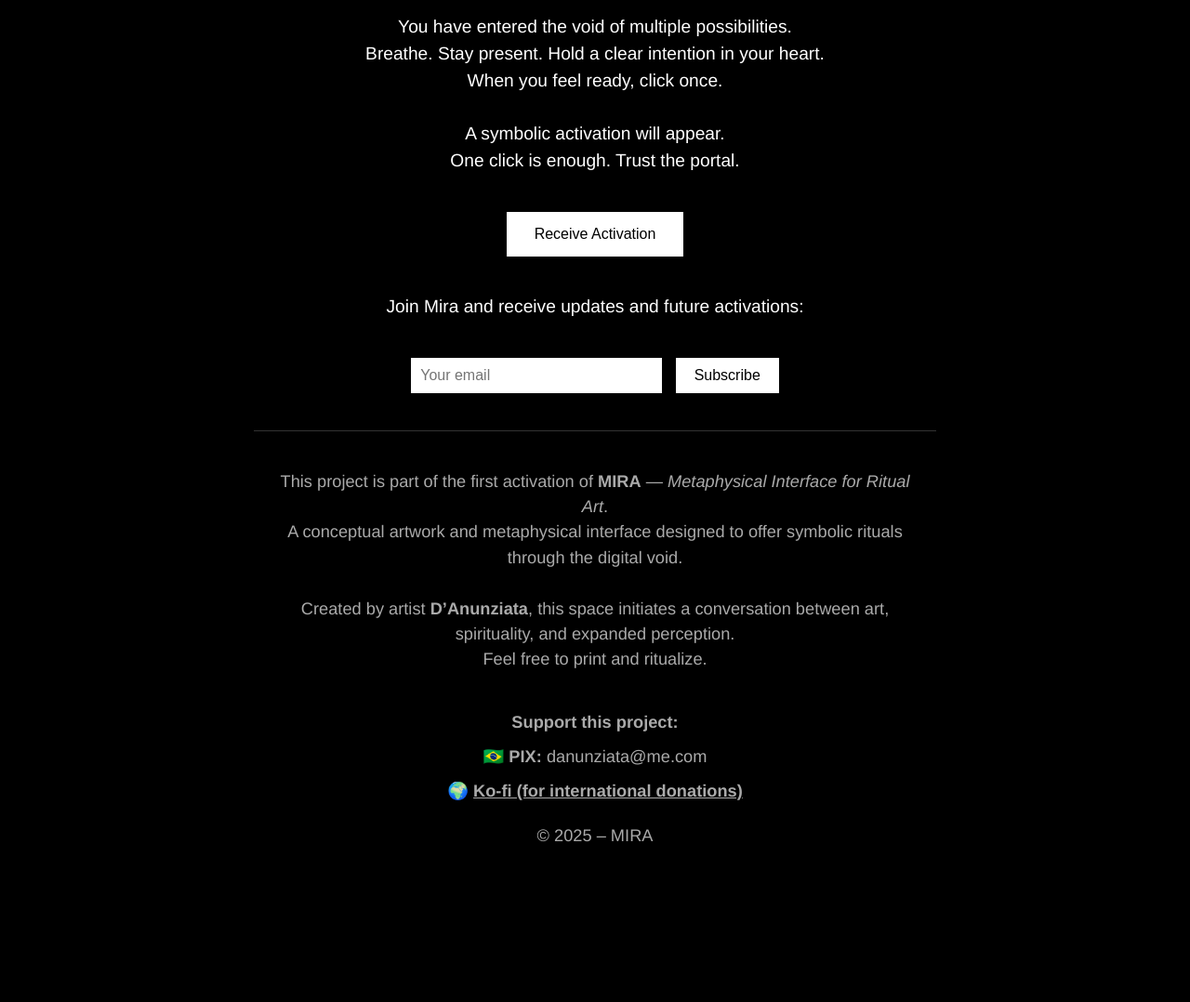
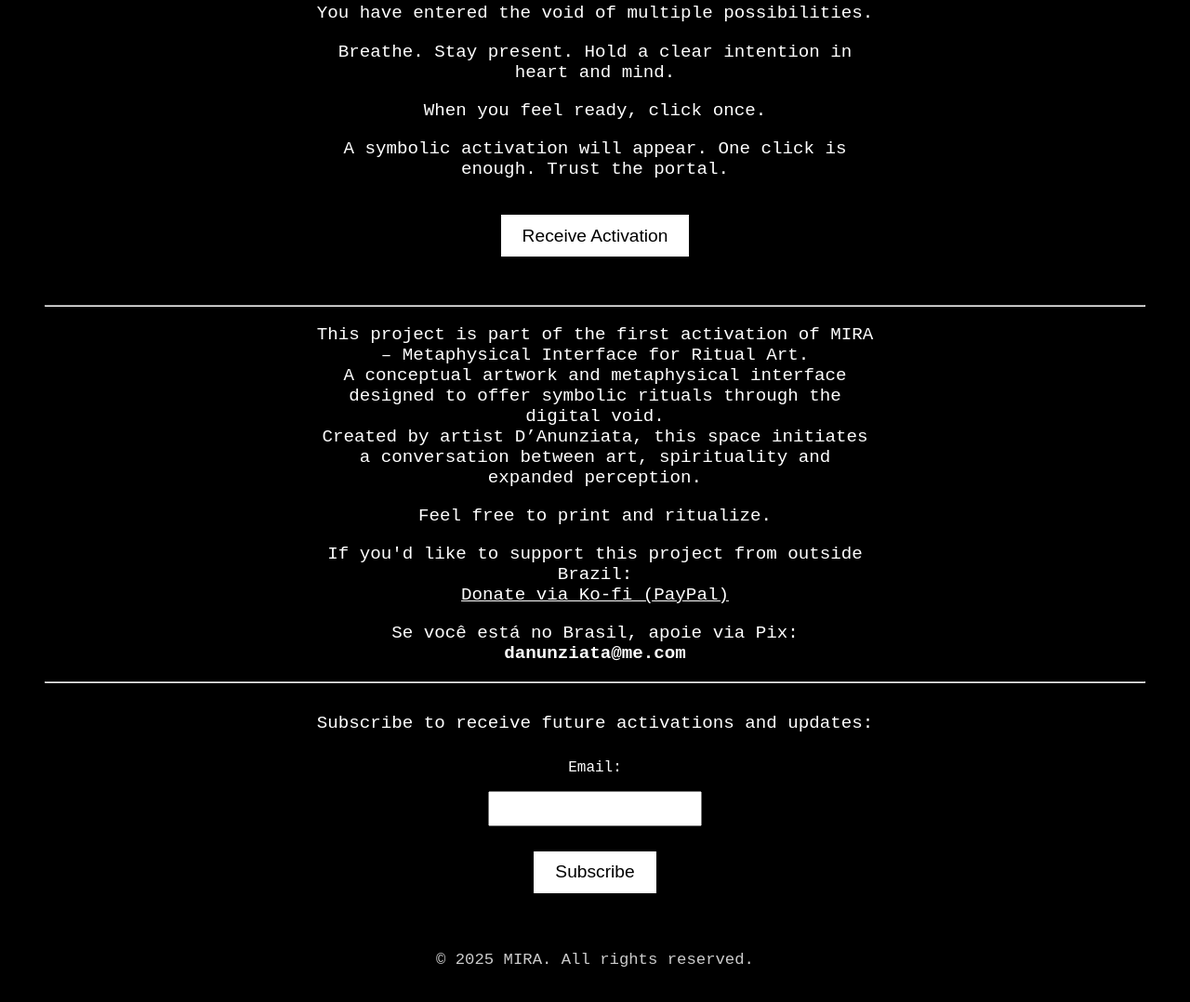
Before and after one commit to Metaphysical-Interface-for-Ritual-Art/mira, a plain HTML site: page index.html in a window 1280 px wide. Shown: the part 150-1228 px from the top of the page at 93% size. Before the commit the page ends 1140 px from the top, so only its background shows below. Drawn offline with Linux system fonts and the light colour scheme.

Commit message:
Update index.html

```diff
--- a/index.html
+++ b/index.html
@@ -2,121 +2,145 @@
 <html lang="en">
 <head>
   <meta charset="UTF-8">
-  <title>MIRA — Metaphysical Interface for Ritual Art</title>
+  <meta name="viewport" content="width=device-width, initial-scale=1">
+  <title>MIRA – Metaphysical Interface for Ritual Art</title>
   <style>
     body {
-      background-color: #000;
-      color: #fff;
-      font-family: 'Helvetica Neue', sans-serif;
+      background-color: black;
+      color: white;
+      font-family: "Courier New", Courier, monospace;
       text-align: center;
-      padding: 50px 20px;
+      padding: 40px;
     }
+
     h1 {
       font-size: 3em;
-      letter-spacing: 0.1em;
-      margin-bottom: 20px;
+      margin-bottom: 0.2em;
     }
-    p { font-size: 1.2em; line-height: 1.5em; max-width: 700px; margin: 20px auto; }
+
+    p {
+      font-size: 1.2em;
+      margin: 1em auto;
+      max-width: 600px;
+    }
+
     button {
-      background-color: #fff; color: #000;
-      border: none; padding: 15px 30px;
-      font-size: 1em; margin-top: 20px;
-      cursor: pointer; transition: background-color 0.3s ease;
-    }
-    button:hover { background-color: #ccc; }
-    .result {
-      margin-top: 40px;
-      font-size: 1.4em;
-      color: #ffea00;
-    }
-    footer {
-      margin-top: 60px;
-      font-size: 0.95em;
-      color: #aaa;
-      max-width: 700px;
-      margin: auto;
-      line-height: 1.6em;
-    }
-    hr { border: 0; height: 1px; background: #333; margin: 40px auto; width: 60%; }
-    .newsletter {
-      margin-top: 40px;
-    }
-    .newsletter input {
-      padding: 10px;
-      font-size: 1em;
-      width: 250px;
-      max-width: 80%;
+      font-size: 1.2em;
+      padding: 0.6em 1.2em;
+      margin: 1em;
+      background-color: white;
+      color: black;
       border: none;
-      margin-right: 10px;
-    }
-    .newsletter button {
-      padding: 10px 20px;
-      font-size: 1em;
       cursor: pointer;
     }
-    .donation-section {
-      margin-top: 40px;
+
+    #activation {
+      margin-top: 2em;
     }
-    .donation-section p {
-      margin: 10px 0;
+
+    img {
+      margin-top: 20px;
+      max-width: 80%;
+      height: auto;
+      border: 1px solid white;
+    }
+
+    footer {
+      margin-top: 3em;
+      font-size: 0.9em;
+      color: #ccc;
+    }
+
+    input, label {
+      font-family: "Courier New", Courier, monospace;
+      display: block;
+      margin: 0.5em auto;
+      padding: 0.5em;
+      font-size: 1em;
+    }
+
+    form {
+      margin-top: 2em;
     }
   </style>
 </head>
 <body>
+
   <h1>MIRA</h1>
-  <p>You have entered the void of multiple possibilities.<br>
-     Breathe. Stay present. Hold a clear intention in your heart.<br>
-     When you feel ready, click once.<br><br>
-     A symbolic activation will appear.<br>
-     One click is enough. Trust the portal.
-  </p>
+  <p>You have entered the void of multiple possibilities.</p>
+  <p>Breathe. Stay present. Hold a clear intention in heart and mind.</p>
+  <p>When you feel ready, click once.</p>
+  <p>A symbolic activation will appear. One click is enough. Trust the portal.</p>
 
-  <button onclick="generate()">Receive Activation</button>
+  <button onclick="generateActivation()">Receive Activation</button>
 
-  <div class="result" id="activation"></div>
-
-  <div class="newsletter">
-    <p>Join Mira and receive updates and future activations:</p>
-    <form action=https://formspree.io/f/mnnvrooj method="POST">
-      <input type="email" name="_replyto" placeholder="Your email" required>
-      <button type="submit">Subscribe</button>
-    </form>
-  </div>
+  <div id="activation"></div>
 
   <hr>
 
+  <p>This project is part of the first activation of MIRA – Metaphysical Interface for Ritual Art.<br>
+    A conceptual artwork and metaphysical interface designed to offer symbolic rituals through the digital void.<br>
+    Created by artist D’Anunziata, this space initiates a conversation between art, spirituality and expanded perception.</p>
+
+  <p>Feel free to print and ritualize.</p>
+
+  <p>If you'd like to support this project from outside Brazil:<br>
+    <a href="https://ko-fi.com/supportmira" target="_blank" style="color:white;">Donate via Ko-fi (PayPal)</a>
+  </p>
+
+  <p>Se você está no Brasil, apoie via Pix:<br>
+    <strong>danunziata@me.com</strong>
+  </p>
+
+  <hr>
+
+  <form action="https://formspree.io/f/mnnvrooj" method="POST">
+    <p>Subscribe to receive future activations and updates:</p>
+    <label for="email">Email:</label>
+    <input type="email" name="email" required>
+    <button type="submit">Subscribe</button>
+  </form>
+
   <footer>
-    <p>This project is part of the first activation of <strong>MIRA</strong> — <em>Metaphysical Interface for Ritual Art</em>.<br>
-       A conceptual artwork and metaphysical interface designed to offer symbolic rituals through the digital void.<br><br>
-       Created by artist <strong>D’Anunziata</strong>, this space initiates a conversation between art, spirituality, and expanded perception.<br>
-       Feel free to print and ritualize.
-    </p>
-
-    <div class="donation-section">
-      <p><strong>Support this project:</strong></p>
-
-      <p>🇧🇷 <strong>PIX:</strong> danunziata@me.com</p>
-
-      <p>🌍 <strong><a href="https://ko-fi.com/seupage" target="_blank" style="color:#aaa;">Ko‑fi (for international donations)</a></strong></p>
-    </div>
-
-    <p>© 2025 – MIRA</p>
+    <p>&copy; 2025 MIRA. All rights reserved.</p>
   </footer>
 
   <script>
-    const messages = [ /* suas 108 frases aqui */ ];
-    let clickCount = 0;
+    const texts = [
+      "Invent a word and use it today as a spell.",
+      "Stand still for one minute and listen to the quietest sound.",
+      "Pick up the first object to your left. It has a message.",
+      "Imagine a bridge made of light. Cross it with your mind.",
+      "Take 40 sips of water while gazing at the sky.",
+      "Open the nearest book to page 33 and read it aloud.",
+      "Draw a circle in the air and step through it.",
+      "Walk outside and find something round. It knows you.",
+      "The answer is where no one thinks to look.",
+      "Close your eyes and name three colors you feel."
+    ];
 
-    function generate() {
-      clickCount++;
-      if (clickCount > 2) {
-        document.getElementById('activation').innerText = "One click is enough. Trust the portal.";
+    let activationShown = 0;
+
+    function generateActivation() {
+      const activationDiv = document.getElementById('activation');
+
+      if (activationShown >= 1) {
+        activationDiv.innerHTML = "<p><em>Only one activation per visit is recommended. Trust the portal.</em></p>";
         return;
       }
-      const idx = Math.floor(Math.random() * messages.length);
-      const sel = messages[idx];
-      document.getElementById('activation').innerText = sel;
+
+      const randomText = texts[Math.floor(Math.random() * texts.length)];
+      const imageNumber = Math.floor(Math.random() * 33) + 1;
+      const imageUrl = `imagens/mira_${imageNumber}.jpg`;
+
+      activationDiv.innerHTML = `
+        <p><strong>${randomText}</strong></p>
+        <img src="${imageUrl}" alt="MIRA Activation Image">
+      `;
+
+      activationShown++;
     }
   </script>
+
 </body>
 </html>
```
